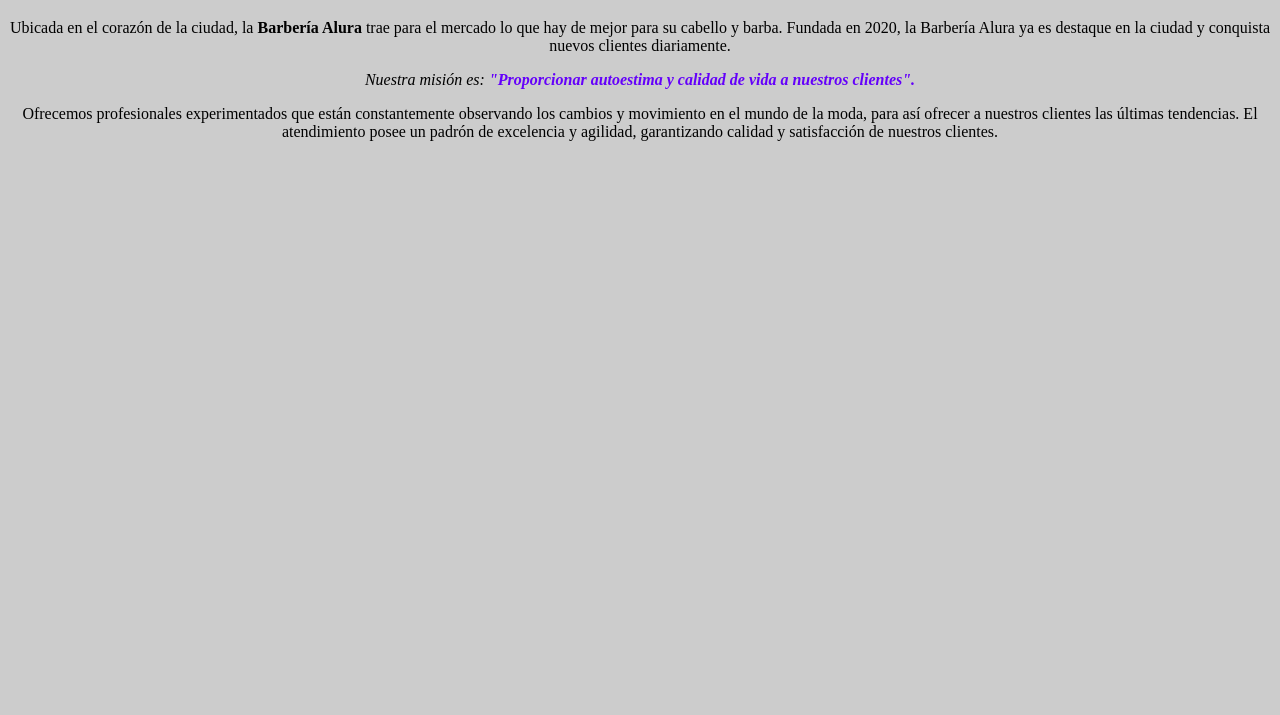
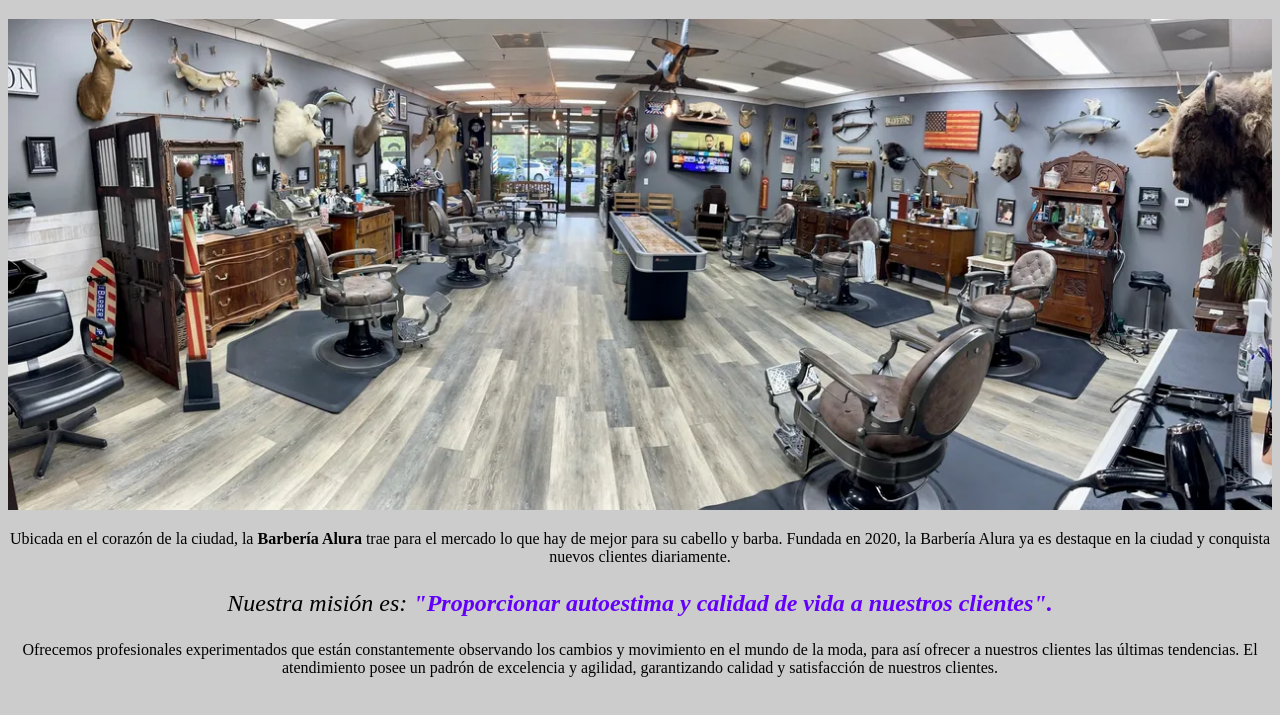
Before and after one commit to johncontreras/alura-mi-primer-web, a plain HTML site: page index.html in a window 1280 px wide. Shown: the part 61-776 px from the top of the page. Drawn offline with Linux system fonts and the light colour scheme.

Commit message:
Agregar banner

```diff
--- a/index.html
+++ b/index.html
@@ -9,9 +9,11 @@
 <body>
     <h1>Sobre la Barbería Alura</h1>
 
+    <img id="banner" src="images/banner.webp">
+
     <p>Ubicada en el corazón de la ciudad, la <strong>Barbería Alura</strong> trae para el mercado lo que hay de mejor para su cabello y barba. Fundada en 2020, la Barbería Alura ya es destaque en la ciudad y conquista nuevos clientes diariamente.</p>
 
-    <p><em>Nuestra misión es: <strong>"Proporcionar autoestima y calidad de vida a nuestros clientes".</strong></em></p>
+    <p id="mision"><em>Nuestra misión es: <strong>"Proporcionar autoestima y calidad de vida a nuestros clientes".</strong></em></p>
 
     <p>Ofrecemos profesionales experimentados que están constantemente observando los cambios y movimiento en el mundo de la moda, para así ofrecer a nuestros clientes las últimas tendencias. El atendimiento posee un padrón de excelencia y agilidad, garantizando calidad y satisfacción de nuestros clientes.</p>
 </body>
--- a/style.css
+++ b/style.css
@@ -1,11 +1,14 @@
 body{
     background-color: #ccc;
 }
+#banner{width: 100%;}
+h1 {
+    background-color: #ddd;
+    text-align: center;
+    }
 p {
     text-align: center;
 }
-h1 {
-background-color: #ddd;
-text-align: center;
-}
+
 em strong{color: rgb(100, 0, 250);}
+#mision{font-size: 1.5rem;}
```
Also changed, not shown: images/banner.webp (added).
